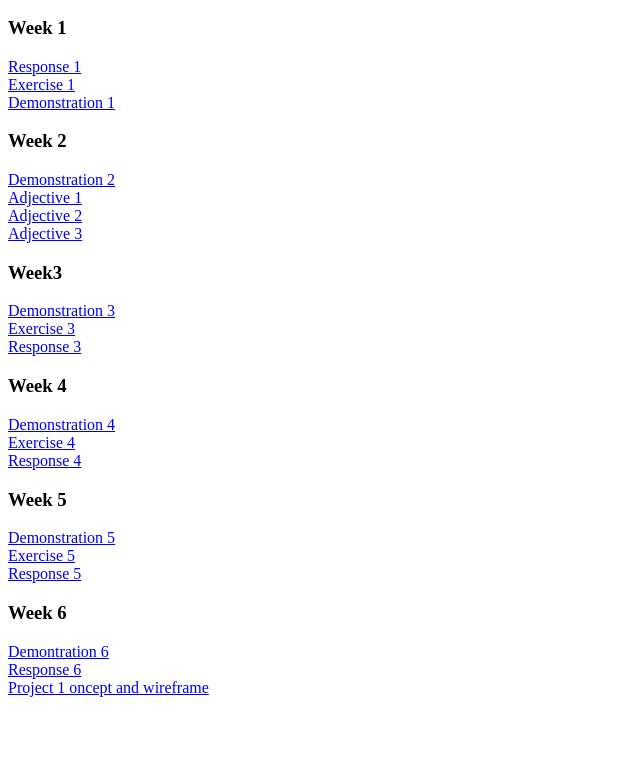
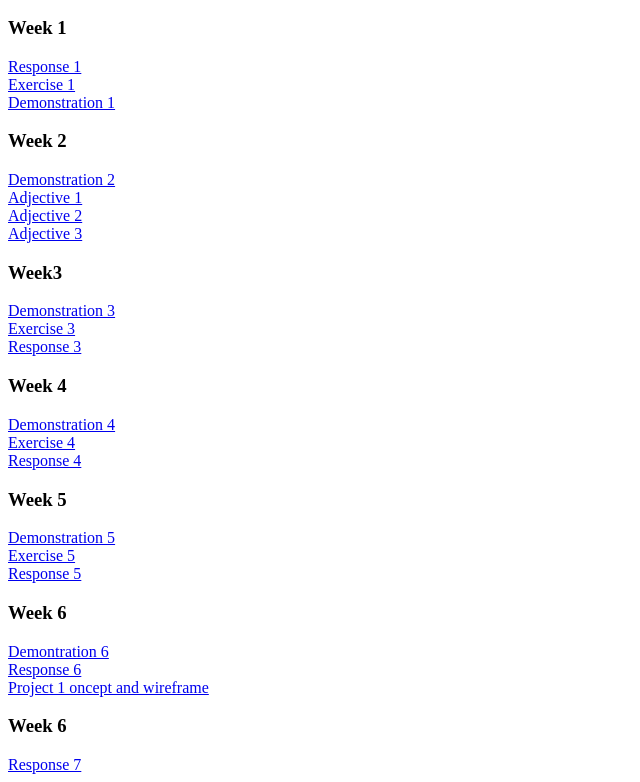
Before and after one commit to c34zhang/web2018, a plain HTML site: page index.html in a window 1280 px wide. Shown: the part 110-892 px from the top of the page, without its empty margins (0-640 px from the left). Before the commit the page ends 815 px from the top, so only its background shows below. Drawn offline with Linux system fonts and the light colour scheme.

Commit message:
Update index.html

```diff
--- a/index.html
+++ b/index.html
@@ -32,6 +32,8 @@
       <h3>Week 6</h3>
         <a href="demonstration_6/index.html">Demontration 6</a><br>
         <a href="response_6/index.html">Response 6</a><br>
-        <a href="Project 1/project1_wireframe.pdf" download>Project 1 oncept and wireframe</a>
+        <a href="Project 1/project1_wireframe.pdf" download>Project 1 oncept and wireframe</a><br>
+        <h3>Week 6</h3>
+        <a href="response_7/index.html">Response 7</a><br>
     </body>
 </html>
```
